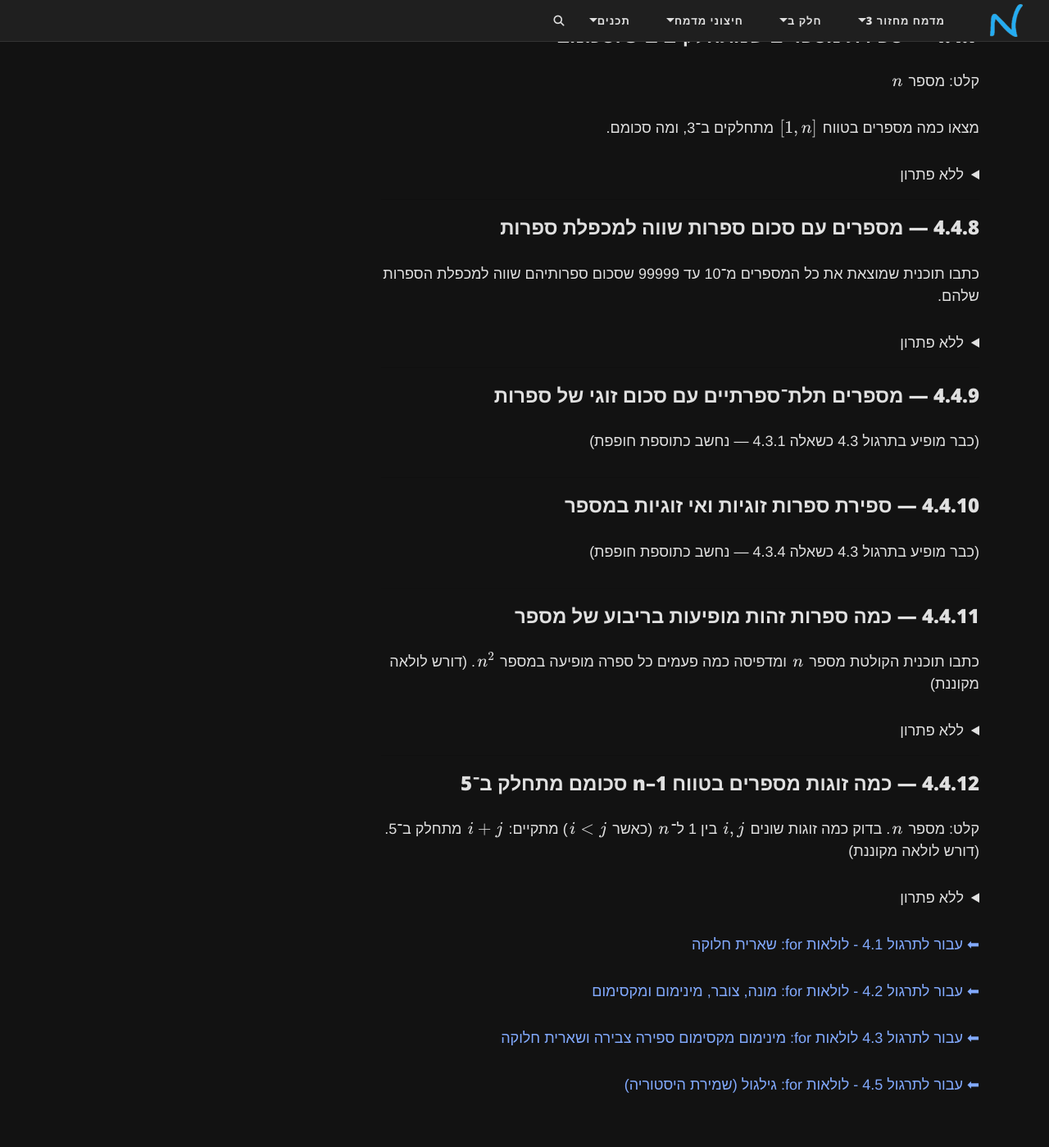
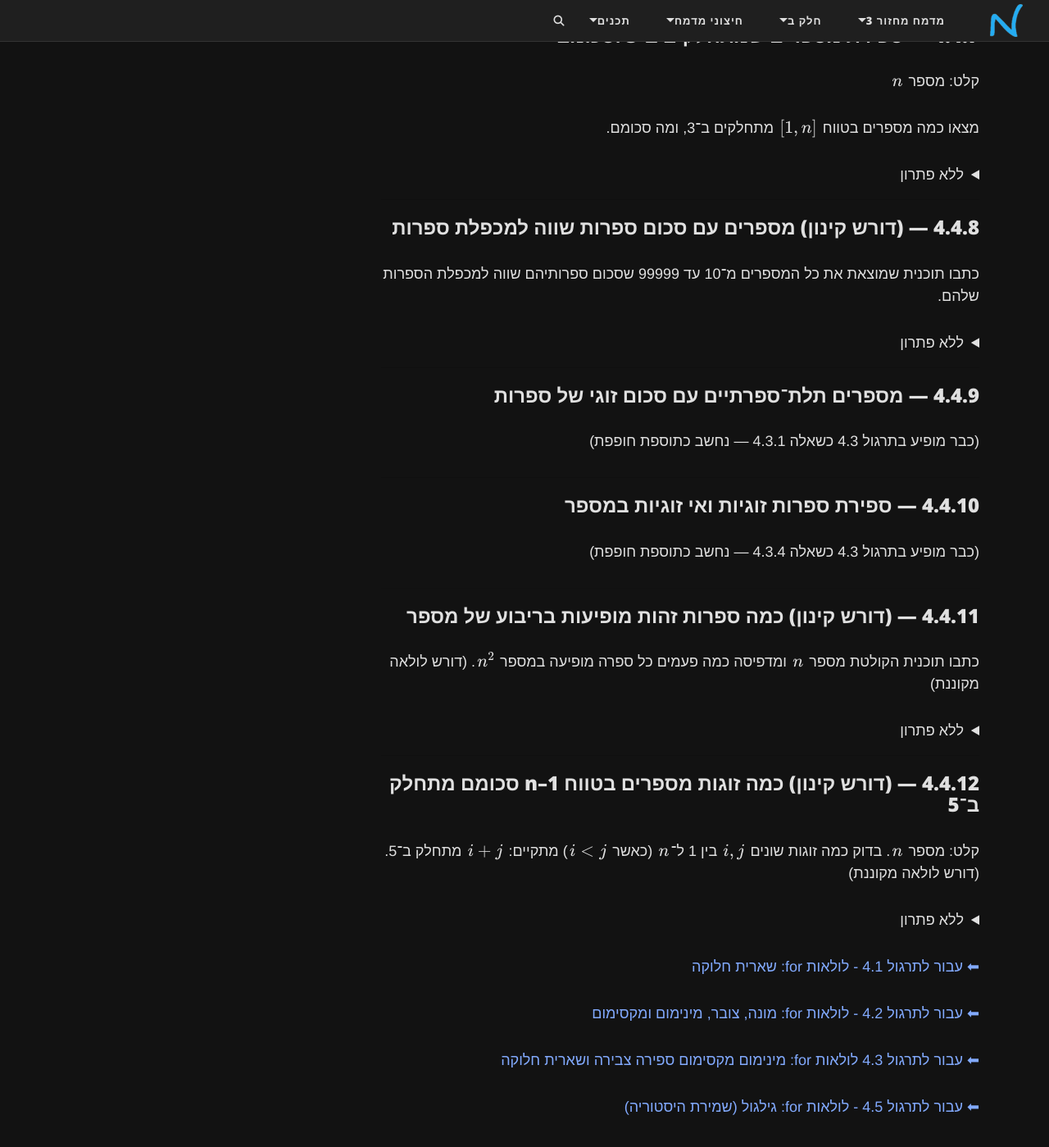
Before and after one commit to 3strategy/BeautifulYesodot, a Jekyll site: the page built from cs/Chapter4Ex4.4.md, in a window 1280 px wide and 1400 px high, scrolled down 1853 px. Shown: the whole window at 82% size. Built offline with Jekyll 4.4.1, drawn with Linux system fonts in a browser that asks for light colours; formulas are drawn with MathJax 3; comment, search, counter and statistics services are not loaded.

Commit message:
עדכונים ב-4.4 מה דורש קינון

```diff
--- a/cs/Chapter4Ex4.4.md
+++ b/cs/Chapter4Ex4.4.md
@@ -93,7 +93,7 @@ lang: he
 
 ---
 
-### 4.4.8 — מספרים עם סכום ספרות שווה למכפלת ספרות
+### 4.4.8 — (דורש קינון) מספרים עם סכום ספרות שווה למכפלת ספרות
 
 כתבו תוכנית שמוצאת את כל המספרים מ־10 עד 99999 שסכום ספרותיהם שווה למכפלת הספרות שלהם.
 
@@ -116,7 +116,7 @@ lang: he
 
 ---
 
-### 4.4.11 — כמה ספרות זהות מופיעות בריבוע של מספר
+### 4.4.11 — (דורש קינון) כמה ספרות זהות מופיעות בריבוע של מספר
 
 כתבו תוכנית הקולטת מספר $$n$$ ומדפיסה כמה פעמים כל ספרה מופיעה במספר $$n^2$$.
 (דורש לולאה מקוננת)
@@ -128,7 +128,7 @@ lang: he
 
 ---
 
-### 4.4.12 — כמה זוגות מספרים בטווח 1–n סכומם מתחלק ב־5
+### 4.4.12 — (דורש קינון) כמה זוגות מספרים בטווח 1–n סכומם מתחלק ב־5
 
 קלט: מספר $$n$$.
 בדוק כמה זוגות שונים $$i,j$$ בין 1 ל־$$n$$ (כאשר $$i < j$$) מתקיים: $$i + j$$ מתחלק ב־5.
```
